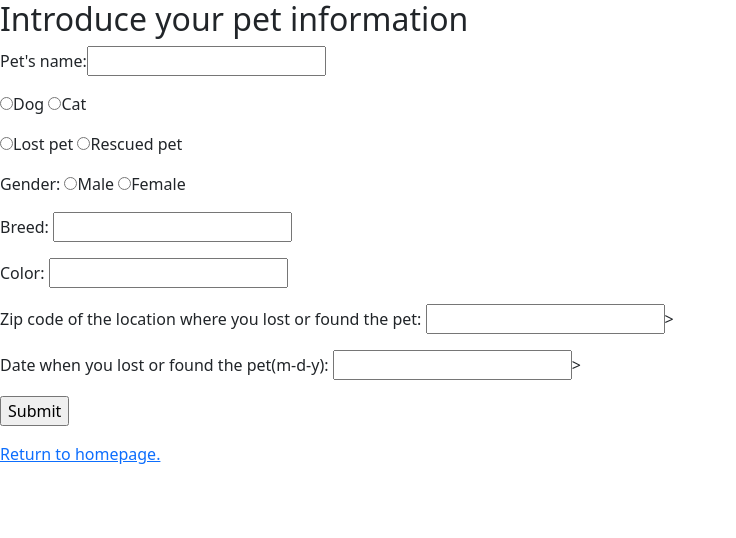
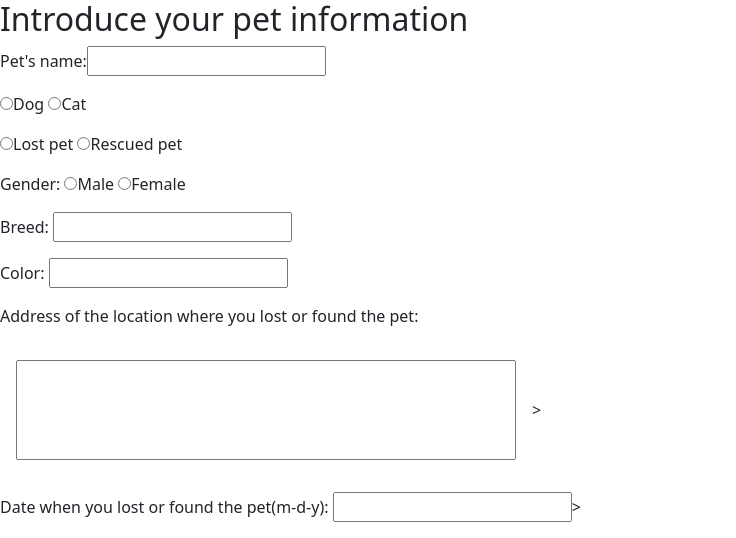
Before and after one commit to Yesicanmendoza/final_project, a Flask app: page /register_a_pet in a window 1280 px wide. Shown: the top 538 px of the page, without its empty margins (0-736 px from the left). Before the commit the page ends 464 px from the top, so only its background shows below. Run offline with Flask 2, Linux system fonts and the light colour scheme; some libraries are stand-ins or nearby versions.

Commit message:
Checking a valid address

```diff
--- a/crud.py
+++ b/crud.py
@@ -46,14 +46,14 @@ def get_all_pets_by_user_id(user_id): #
 
 
 def create_pet(user_id, name, animal_type, pet_type,
-            gender, breed, color, zip_code, date): #
+            gender, breed, color, location, lat, lng, date): #
     """Create and return a new pet."""
 
     pet = Pet(user_id=user_id, name=name,
                 animal_type=animal_type, pet_type=pet_type,
                 gender=gender, breed=breed,
-                color=color, zip_code=zip_code,
-                date=date)
+                color=color, location=location,
+                lat=lat, lng=lng, date=date)
 
     return pet
 
--- a/server.py
+++ b/server.py
@@ -118,31 +118,38 @@ def register_pet():
         gender=request.json.get('gender').lower()
         breed=request.json.get('breed').lower()
         color=request.json.get('color').lower()
-        zip_code=request.json.get('zip_code')#Check that is a real zc
+        location=request.json.get('location')
+        center=request.json.get('center')
         string_date=request.json.get('date')
-
+        lat=request.json.get('lat')
+        lng=request.json.get('lng')
 
         #Validation of pet info
-        pet_info = [animal_type, pet_type,
-            gender, breed, color, zip_code, string_date]
-
-        for data in pet_info:
-            if data == '' or data == None:
-                info_completed = False
-                break
-            else:
-                info_completed = True
-
-        if info_completed == False:
-            msg ="Please fill up all information spaces."
+        if lat == '':
+            msg = "Please introduce a valid address"
 
         else:
-            date=datetime.strptime(string_date, "%m-%d-%y")
-            pet = crud.create_pet(user_id, name, animal_type, pet_type,
-                 gender, breed, color, zip_code, date)
-            db.session.add(pet)
-            db.session.commit()
-            msg = "Your pet has successfully been registrated."
+            pet_info = [animal_type, pet_type,
+                    gender, breed, color, location,
+                    lat, lng, string_date]
+
+            for data in pet_info:
+                if data == '' or data == None:
+                    info_completed = False
+                    break
+                else:
+                    info_completed = True
+
+            if info_completed == False:
+                msg =f"Please fill up all information spaces."
+
+            else:
+                date=datetime.strptime(string_date, "%m-%d-%y")
+                pet = crud.create_pet(user_id, name, animal_type, pet_type,
+                    gender, breed, color, location, lat, lng, date)
+                db.session.add(pet)
+                db.session.commit()
+                msg = "Your pet has successfully been registrated."
 
     return jsonify({'msg': msg})
 
--- a/static/pet_info.js
+++ b/static/pet_info.js
@@ -1,31 +1,61 @@
 
-function registerPet(evt) {
-  evt.preventDefault();
-
+function sendGeocodinfo(data){
   const url = '/pet_registration.json';
-  const data= {
-      name:document.querySelector('#name_field').value,
-      animal_type:document.querySelector('#animal_type_field').value,
-      pet_type:document.querySelector('#pet_type_field').value,
-      gender:document.querySelector('#gender_field').value,
-      breed:document.querySelector('#breed_field').value,
-      color:document.querySelector('#color_field').value,
-      zip_code:document.querySelector('#zip_code_field').value,
-      date:document.querySelector('#date_field').value,
-    }
-
-  fetch(url, {
+    fetch(url, {
       method: 'POST',
       body: JSON.stringify(data),
       headers: {
         'Content-Type': 'application/json',
       }
-     })
-     .then(response =>  response.json())
-     .then(jsonData => {
+    })
+    .then(response =>  response.json())
+    .then(jsonData => {
       document.querySelector('#message').innerHTML = jsonData.msg;
 
-      });
+    });
+};
+
+
+
+function initMap() {
+  const map = new google.maps.Map(document.querySelector('#map'), {
+    center: {
+      lat: 37.601773,
+      lng: -122.20287,
+    },
+    zoom: 11,
+  });
+
+};
+
+
+
+
+function registerPet(evt) {
+  evt.preventDefault();
+
+  const userAddress = document.querySelector('#location_field').value;
+  const geocoder = new google.maps.Geocoder();
+  geocoder.geocode({ address: userAddress }, (results, status) => {
+    if (status === 'OK') {
+      const lat =results[0].geometry.location.lat();
+      const lng =results[0].geometry.location.lng();
+
+    const data= {
+        name:document.querySelector('#name_field').value,
+        animal_type:document.querySelector('#animal_type_field').value,
+        pet_type:document.querySelector('#pet_type_field').value,
+        gender:document.querySelector('#gender_field').value,
+        breed:document.querySelector('#breed_field').value,
+        color:document.querySelector('#color_field').value,
+        location:document.querySelector('#location_field').value,
+        date:document.querySelector('#date_field').value,
+        lat,
+        lng,
+      }
+      sendGeocodinfo(data);
+
+    }});
 };
 
 document.querySelector('#pet_reg_field').addEventListener('submit', registerPet);
--- a/templates/Pet_registration.html
+++ b/templates/Pet_registration.html
@@ -1,5 +1,6 @@
 {% extends 'base.html' %}
 {% block title %}Pet registration{% endblock %}
+
 {% block body %}
 
 <h2>Introduce your pet information</h2>
@@ -27,11 +28,16 @@
       Color: <input type="text" name="color" id="color_field">
     </p>
     <p>
-      Zip code of the location where you lost or found the pet: <input type="text" name="zip_code" id="zip_code_field">>
+      Address of the location where you lost or found the pet:
+      <div><input type="text" name="location" id="location_field">></div>
     </p>
     <p>
       Date when you lost or found the pet(m-d-y): <input type="text" name="date" id="date_field">>
     </p>
+
+    <section class="map">
+      <div id="map"></div>
+    </section>
 
     <p>
       <input type="submit">
@@ -50,7 +56,10 @@
 </div>
 
   <script src="/static/pet_info.js"></script>
-
+  <script
+    async
+    src="https://maps.googleapis.com/maps/api/js?key=AIzaSyCJE2gIjshSu3xoXxDVLvuJ4YxTAyV_Udo&callback=initMap">
+  </script>
 
 
 {% endblock %}
--- a/templates/base.html
+++ b/templates/base.html
@@ -7,7 +7,15 @@
     <title>
       {% block title %}{% endblock %}
     </title>
+    <style>
+      #location_field {
+          margin: 1em;
+          height: 100px;
+          width: 500px;
 
+      }
+
+  </style>
     <meta http-equiv="X-UA-Compatible" content="IE=edge">
     <meta name="viewport" content="width=device-width, initial-scale=1">
 
```
Also changed, not shown: data.py (+1 -2 lines), data/pets_data.py (+9 -7 lines), model.py (+5 -3 lines), seed_database.py (+7 -5 lines).
